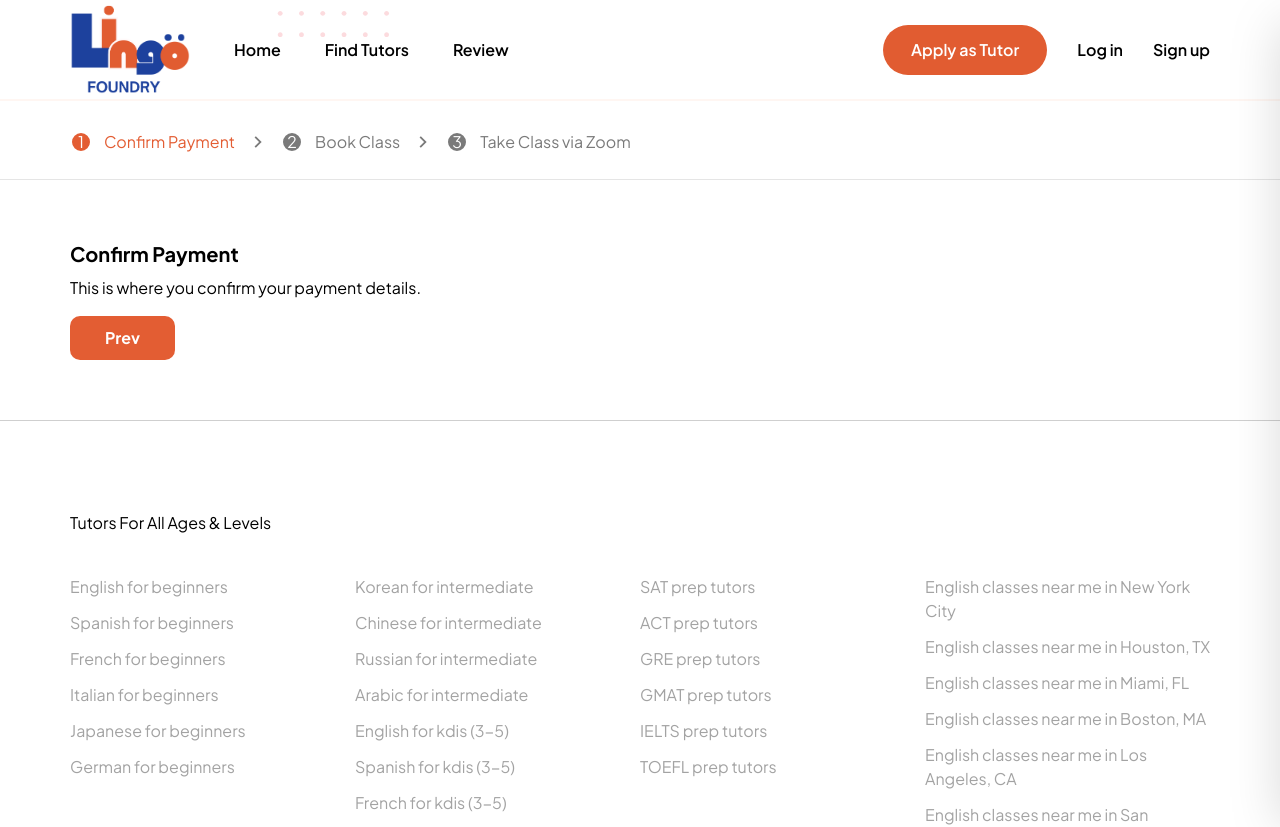
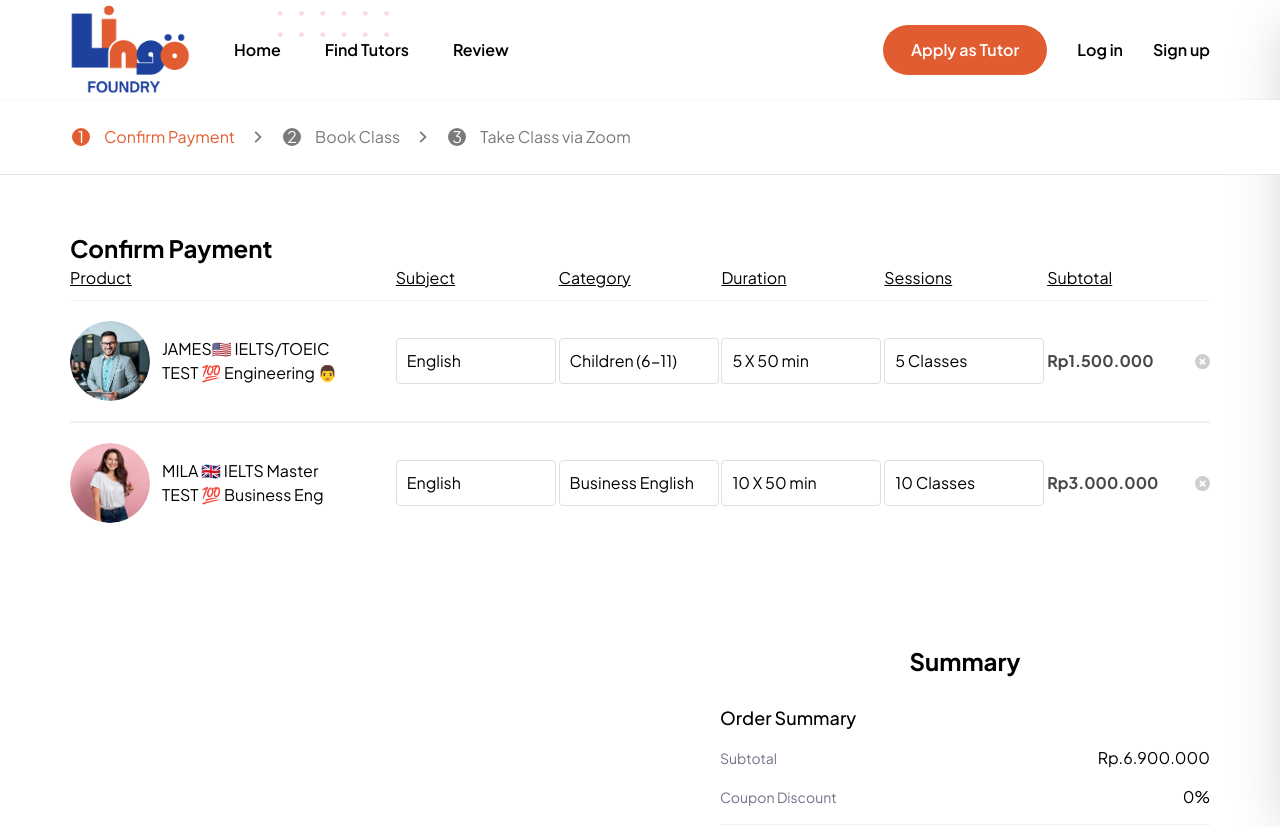
Before and after one commit to AhliKode-com/lingo-foundry-web, a Next.js app: page /testing in a window 1280 px wide. Shown: the top 827 px of the page. Built offline with nearby package versions, Linux system fonts and the light colour scheme.

Commit message:
create confirm payment component

```diff
--- /dev/null
+++ b/components/atoms/cart-row.js
@@ -0,0 +1,54 @@
+/*
+ * @Author: danteclericuzio
+ * @Date: 2025-03-19 11:15:09
+ * @Last Modified by: danteclericuzio
+ * @Last Modified time: 2025-03-19 11:23:50
+ */
+
+import Image from "next/image";
+
+export function CartRow({ item, onDelete }) {
+  const cellClass =
+    "text-[16px] border border-[#DCDFE6] rounded-[4px] w-[160px] p-[10px]";
+
+  return (
+    <div className="relative grid grid-cols-7 border-b-[2px] last:border-b-0 border-[#D2D2D250]">
+      <div className="py-[20px] col-span-2 flex items-center gap-[12px]">
+        <Image
+          src={item.image}
+          alt="confirm-payment"
+          height={120}
+          width={120}
+          className="rounded-full w-[80px] h-[80px]"
+        />
+        <div className="flex flex-col">
+          <span className="text-[16px]">{item.titleLine1}</span>
+          <span className="text-[16px]">{item.titleLine2}</span>
+        </div>
+      </div>
+      <div className="py-[20px] flex items-center">
+        <span className={cellClass}>{item.subject}</span>
+      </div>
+      <div className="py-[20px] flex items-center">
+        <span className={cellClass}>{item.category}</span>
+      </div>
+      <div className="py-[20px] flex items-center">
+        <span className={cellClass}>{item.duration}</span>
+      </div>
+      <div className="py-[20px] flex items-center">
+        <span className={cellClass}>{item.sessions}</span>
+      </div>
+      <div className="flex items-center">
+        <span className="text-[#484848] font-bold">{item.subtotal}</span>
+      </div>
+      <Image
+        src="/assets/delete.svg"
+        alt="delete"
+        height={15}
+        width={15}
+        className="right-[0px] top-[53px] absolute cursor-pointer"
+        onClick={onDelete}
+      />
+    </div>
+  );
+}
--- a/components/atoms/title.js
+++ b/components/atoms/title.js
@@ -2,7 +2,7 @@
  * @Author: danteclericuzio
  * @Date: 2025-03-13 13:09:33
  * @Last Modified by: danteclericuzio
- * @Last Modified time: 2025-03-14 00:46:54
+ * @Last Modified time: 2025-03-19 10:48:35
  */
 
 export function OrangeText({text, position}) {
@@ -28,3 +28,15 @@ export function TitleText({text, marginBottom, marginX}) {
         </span>
     )
 }
+
+export function TitleDashboard({text, custom}) {
+    return (
+        <span className={`text-[24px] font-bold ${custom}`}>{text}</span>
+    )
+}
+
+export function TitlePayment({text, colSpan}) {
+    return (
+        <div className={`col-span-${colSpan} underline`}>{text}</div>
+    )
+}
--- a/components/organisms/process-booking.js
+++ b/components/organisms/process-booking.js
@@ -2,7 +2,7 @@
  * @Author: danteclericuzio
  * @Date: 2025-03-17 23:53:45
  * @Last Modified by: danteclericuzio
- * @Last Modified time: 2025-03-18 00:50:03
+ * @Last Modified time: 2025-03-19 11:00:33
  */
 
 
@@ -22,16 +22,21 @@ export default function ProcessBooking() {
     const [currentStep, setCurrentStep] = useState(1);
     const { tab } = multiStepPayment;
 
+    const onCompletePayment = () => {
+        setCurrentStep(2);
+    };
+
     const steps = [
-        { id: 1, label: tab.confirmPayment, component: <ConfirmPayment /> },
+        { id: 1, label: tab.confirmPayment, component: <ConfirmPayment onCompletePayment={onCompletePayment}/> },
         { id: 2, label: tab.bookClass, component: <BookClass /> },
         { id: 3, label: tab.takeClass, component: <TakeClass /> },
     ];
 
     return (
-        <div className="pt-[130px]">
-            <div className="border-b-[1px] border-[#E5E5E5]">
-                <div className="lingo-container flex items-center gap-[12px] pb-[25px] ">
+        <div className="pt-[100px]">
+            <div className="w-full">
+                <div className="w-full fixed z-50 bg-[#FFFFFF] border-b-[1px] border-[#E5E5E5]">
+                    <div className="lingo-container flex items-center gap-[12px] py-[25px] ">
                         {steps.map((step, index) => {
                             const isActive = step.id === currentStep;
                             const isCompleted = step.id < currentStep;
@@ -81,15 +86,28 @@ export default function ProcessBooking() {
                         })}
                     </div>
                 </div>
+            </div>
 
-            <div className="lingo-container flex flex-col py-[60px]">
+            <div className="lingo-container flex flex-col pb-[50px] pt-[130px]">
                 {steps.find((step) => step.id === currentStep)?.component}
                 <div className="mt-4 flex gap-2">
                     {currentStep > 1 && (
-                        <StepButton text={tab.nextBtn} bgColor="bg-[#BFBBBA]" onClick={() => setCurrentStep((prev) => prev - 1)}/>
+                        <div className="mt-4 flex gap-2">
+                            {currentStep > 1 && (
+                                <StepButton
+                                    text={tab.prevBtn}
+                                    bgColor="bg-[#BFBBBA]"
+                                    onClick={() => setCurrentStep((prev) => prev - 1)}
+                                />
                             )}
                             {currentStep < steps.length && (
-                        <StepButton text={tab.prevBtn} bgColor="bg-[#E35D33]" onClick={() => setCurrentStep((prev) => prev + 1)}/>
+                                <StepButton
+                                    text={tab.nextBtn}
+                                    bgColor="bg-[#E35D33]"
+                                    onClick={() => setCurrentStep((prev) => prev + 1)}
+                                />
+                            )}
+                        </div>
                     )}
                 </div>
             </div>
--- a/components/templates/confirm-payment.js
+++ b/components/templates/confirm-payment.js
@@ -2,15 +2,86 @@
  * @Author: danteclericuzio
  * @Date: 2025-03-17 23:50:17
  * @Last Modified by: danteclericuzio
- * @Last Modified time: 2025-03-17 23:50:18
+ * @Last Modified time: 2025-03-19 11:24:14
  */
 
-export default function ConfirmPayment() {
+import { TitleDashboard, TitlePayment } from "@/components/atoms/title";
+import { multiStepPayment } from "@/constants/en";
+import { CartRow } from "@/components/atoms/cart-row";
+
+export default function ConfirmPayment({ onCompletePayment }) {
+    const { confirmPayment } = multiStepPayment;
+
+    const cartItems = [
+        {
+          image: "/assets/tutor-profiles/tutor-2.png",
+          titleLine1: "JAMES🇺🇸 IELTS/TOEIC",
+          titleLine2: "TEST 💯 Engineering 👨",
+          subject: "English",
+          category: "Children (6-11)",
+          duration: "5 X 50 min",
+          sessions: "5 Classes",
+          subtotal: "Rp1.500.000",
+        },
+        {
+          image: "/assets/tutor-profiles/tutor-3.png",
+          titleLine1: "MILA 🇬🇧 IELTS Master",
+          titleLine2: "TEST 💯 Business Eng",
+          subject: "English",
+          category: "Business English",
+          duration: "10 X 50 min",
+          sessions: "10 Classes",
+          subtotal: "Rp3.000.000",
+        }
+      ];
+
     return (
-        <div>
-            <h2 className="font-bold text-xl">Confirm Payment</h2>
-            <p className="mt-2">This is where you confirm your payment details.</p>
-            {/* ...the rest of your content */}
+        <div className="flex flex-col">
+            <TitleDashboard text={confirmPayment.title} marginBottom="mb-[40px]"/>
+            <div className="pb-[10px] grid grid-cols-7 border-b-[1px] border-[#D2D2D250]">
+                <TitlePayment text={confirmPayment.product} colSpan={2}/>
+                <TitlePayment text={confirmPayment.subject} colSpan={1}/>
+                <TitlePayment text={confirmPayment.category} colSpan={1}/>
+                <TitlePayment text={confirmPayment.duration} colSpan={1}/>
+                <TitlePayment text={confirmPayment.sessions} colSpan={1}/>
+                <TitlePayment text={confirmPayment.subTotal} colSpan={1}/>
+            </div>
+            <div className="relative">
+                {cartItems.map((item, index) => (
+                    <CartRow
+                    key={index}
+                    item={item}
+                    onDelete={() => console.log("Delete item:", index)}
+                    />
+                ))}
+            </div>
+
+            <div className="w-full flex flex-col items-end py-[100px]">
+                <div className="flex flex-col w-[490px]">
+                    <TitleDashboard text={confirmPayment.summary} custom="mb-[25px] mx-auto"/>
+                    <span className="font-medium text-[18px] mb-[15px]">Order Summary</span>
+                    <div className="border-b-[1px] border-[#D2D2D250]">
+                        <div className="flex justify-between items-center mb-[15px]">
+                            <span className="text-[14px] text-[#6E7485]">Subtotal</span>
+                            <span>Rp.6.900.000</span>
+                        </div>
+                        <div className="flex justify-between items-center mb-[15px]">
+                            <span className="text-[14px] text-[#6E7485]">Coupon Discount</span>
+                            <span>0%</span>
+                        </div>
+                    </div>
+                    <div className="flex justify-between items-center">
+                        <span className="font-medium text-[18px]">Total:</span>
+                        <span className="font-semibold text-[24px]">Rp.6.900.000</span>
+                    </div>
+                    <button
+                        onClick={onCompletePayment}
+                        className='bg-[#E15C31] text-[14px] sm:text-[16px] px-[28px] py-[13px] mx-[30px] mt-[35px] text-white cursor-pointer animation-effect'
+                    >
+                        Complete Payment
+                    </button>
+                </div>
+            </div>
         </div>
     )
 }
--- a/constants/en.js
+++ b/constants/en.js
@@ -2,7 +2,7 @@
  * @Author: danteclericuzio
  * @Date: 2025-03-11 13:47:53
  * @Last Modified by: danteclericuzio
- * @Last Modified time: 2025-03-18 14:54:23
+ * @Last Modified time: 2025-03-18 21:13:21
  */
 
 export const Home = {
@@ -414,4 +414,15 @@ export const multiStepPayment = {
         nextBtn: "Next",
         prevBtn: "Prev",
     },
+    confirmPayment: {
+        title: "Confirm Payment",
+        product: "Product",
+        subject: "Subject",
+        category: "Category",
+        duration: "Duration",
+        sessions: "Sessions",
+        subTotal: "Subtotal",
+        summary: "Summary",
+        completePayment: "Complete Payment"
+    }
 }
```
Also changed, not shown: public/assets/delete.svg (added). Lines whose indentation alone changed are shown as unchanged.
